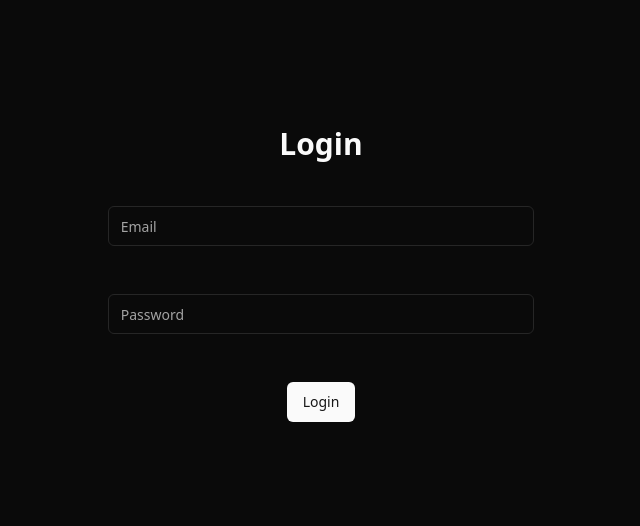
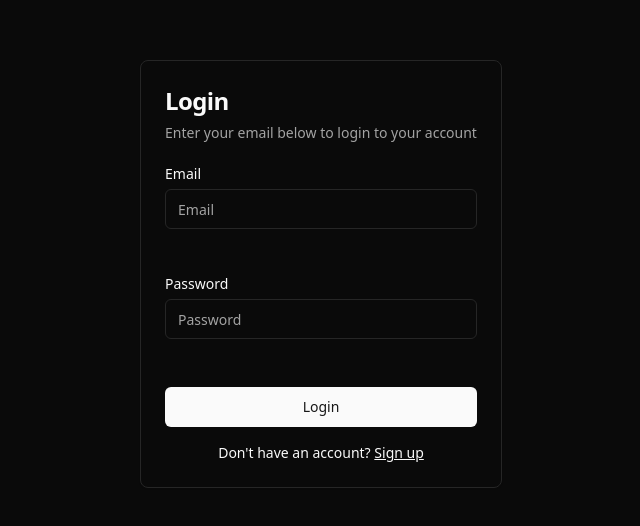
Before and after one commit to Jenin-Immanuel/bus-booking-app, a React (Vite) app in the folder bus-app-frontend/: page /login in a window 1280 px wide. Shown: the part 126-652 px from the top of the page, without its empty margins (319-959 px from the left). Built offline with nearby package versions, Linux system fonts and the light colour scheme; no server answers.

Commit message:
Add SignUp and Login page with proper UI

```diff
--- a/bus-app-frontend/src/main.tsx
+++ b/bus-app-frontend/src/main.tsx
@@ -12,10 +12,13 @@ import { Toaster } from "./components/ui/toaster.tsx";
 const router = createBrowserRouter([
   { path: "/", element: <Landing /> },
   { path: "/login", element: <Login /> },
+  { path: "/signup", element: <SignUp /> },
+
   { path: "/p/*", element: <ProtectedRoute /> },
 ]);
 
 import "./index.css";
+import SignUp from "./pages/SignUp.tsx";
 
 ReactDOM.createRoot(document.getElementById("root")!).render(
   <React.StrictMode>
--- a/bus-app-frontend/src/pages/Login.tsx
+++ b/bus-app-frontend/src/pages/Login.tsx
@@ -8,6 +8,17 @@ import { API_URL } from "@/utils/constants";
 import { zodResolver } from "@hookform/resolvers/zod";
 import { useForm } from "react-hook-form";
 import { z } from "zod";
+
+import {
+  Card,
+  CardContent,
+  CardDescription,
+  CardHeader,
+  CardTitle,
+} from "@/components/ui/card";
+import { Label } from "@/components/ui/label";
+
+import { Link } from "react-router-dom";
 
 // ShadCN components
 import { Button } from "@/components/ui/button";
@@ -59,12 +70,19 @@ export default function Login() {
   }
 
   return (
-    <main className="h-screen flex justify-center items-center flex-col gap-2">
-      <h1 className="text-center text-3xl mb-9 font-bold">Login</h1>
+    <main className="h-screen flex justify-center items-center flex-col ">
+      <Card className="mx-auto max-w-sm">
+        <CardHeader>
+          <CardTitle className="text-2xl">Login</CardTitle>
+          <CardDescription>
+            Enter your email below to login to your account
+          </CardDescription>
+        </CardHeader>
+        <CardContent>
           <Form {...form}>
             <form
               onSubmit={form.handleSubmit(handleLogin)}
-          className="space-y-8 w-1/3 flex flex-col gap-4"
+              className="space-y-8  flex flex-col gap-4"
             >
               <FormField
                 control={form.control}
@@ -72,12 +90,15 @@ export default function Login() {
                 render={({ field }) => (
                   <FormItem>
                     <FormControl>
+                      <div className="grid gap-2">
+                        <Label htmlFor="email">Email</Label>
                         <Input
                           placeholder="Email"
                           type="email"
                           {...field}
                           className="w-full"
                         />
+                      </div>
                     </FormControl>
                   </FormItem>
                 )}
@@ -88,16 +109,34 @@ export default function Login() {
                 render={({ field }) => (
                   <FormItem>
                     <FormControl>
-                  <Input placeholder="Password" type="password" {...field} />
+                      <div className="grid gap-2">
+                        <Label htmlFor="password">Password</Label>
+                        <Input
+                          placeholder="Password"
+                          type="password"
+                          {...field}
+                          required
+                        />
+                      </div>
                     </FormControl>
                   </FormItem>
                 )}
               />
-          <div className="flex w-full justify-center items-center">
-            <Button type="submit">Login</Button>
+              <div className="grid gap-4">
+                <Button type="submit" className="w-full">
+                  Login
+                </Button>
               </div>
             </form>
           </Form>
+          <div className="mt-4 text-center text-sm">
+            Don&apos;t have an account?{" "}
+            <Link to="/signup" className="underline">
+              Sign up
+            </Link>
+          </div>
+        </CardContent>
+      </Card>
     </main>
   );
 }
--- /dev/null
+++ b/bus-app-frontend/src/pages/SignUp.tsx
@@ -0,0 +1,181 @@
+import { Link, useNavigate } from "react-router-dom";
+import { Button } from "@/components/ui/button";
+import {
+  Card,
+  CardContent,
+  CardDescription,
+  CardHeader,
+  CardTitle,
+} from "@/components/ui/card";
+import { Input } from "@/components/ui/input";
+import { Label } from "@/components/ui/label";
+
+import {
+  Form,
+  FormControl,
+  FormField,
+  FormItem,
+  FormMessage,
+} from "@/components/ui/form";
+
+import { zodResolver } from "@hookform/resolvers/zod";
+import { useForm } from "react-hook-form";
+import { z } from "zod";
+
+import { useToast } from "@/components/ui/use-toast";
+import axios from "axios";
+import { API_URL } from "@/utils/constants";
+
+const formSchema = z.object({
+  name: z.string().min(2, {
+    message: "Username must be at least 2 characters.",
+  }),
+  email: z.string().email({
+    message: "Please enter a valid email address.",
+  }),
+  password: z.string(),
+  confirmPassword: z.string(),
+});
+
+export default function SignUp() {
+  const { toast } = useToast();
+  const navigate = useNavigate();
+  const form = useForm<z.infer<typeof formSchema>>({
+    resolver: zodResolver(formSchema),
+    defaultValues: {
+      name: "",
+      email: "",
+      password: "",
+      confirmPassword: "",
+    },
+  });
+
+  async function onSubmit(values: z.infer<typeof formSchema>) {
+    if (values.password !== values.confirmPassword) {
+      toast({
+        title: "Error",
+        description: "Passwords do not match",
+        variant: "destructive",
+      });
+      return;
+    }
+    const res = await axios.post(API_URL + "/user", values, {
+      withCredentials: true,
+    });
+    const data = res.data;
+    if (data === "error") {
+      toast({
+        title: "Error",
+        description: data.message,
+        variant: "destructive",
+      });
+      return;
+    }
+    toast({
+      title: "Account created",
+      description: "You have successfully signed up, redirecting to login",
+    });
+    navigate("/login");
+  }
+  return (
+    <div className="h-screen w-screen grid place-items-center">
+      <Card className="mx-auto max-w-md md:min-w-[400px]">
+        <CardHeader>
+          <CardTitle className="text-xl">Sign Up</CardTitle>
+          <CardDescription>
+            Enter your information to create an account
+          </CardDescription>
+        </CardHeader>
+        <CardContent>
+          <Form {...form}>
+            <form onSubmit={form.handleSubmit(onSubmit)} className="space-y-8">
+              <div className="grid gap-4">
+                <FormField
+                  control={form.control}
+                  name="name"
+                  render={({ field }) => (
+                    <FormItem>
+                      <FormControl>
+                        <div className="grid gap-2">
+                          <Label htmlFor="first-name">Name</Label>
+                          <Input
+                            id="first-name"
+                            placeholder="Enter your name"
+                            required
+                            {...field}
+                          />
+                        </div>
+                      </FormControl>
+                      <FormMessage />
+                    </FormItem>
+                  )}
+                />
+                <FormField
+                  control={form.control}
+                  name="email"
+                  render={({ field }) => (
+                    <FormItem>
+                      <FormControl>
+                        <div className="grid gap-2">
+                          <Label htmlFor="email">Email</Label>
+                          <Input
+                            id="email"
+                            type="email"
+                            placeholder="Enter your email"
+                            required
+                            {...field}
+                          />
+                        </div>
+                      </FormControl>
+                      <FormMessage />
+                    </FormItem>
+                  )}
+                />
+                <FormField
+                  control={form.control}
+                  name="password"
+                  render={({ field }) => (
+                    <FormItem>
+                      <FormControl>
+                        <div className="grid gap-2">
+                          <Label htmlFor="password">Password</Label>
+                          <Input id="password" type="password" {...field} />
+                        </div>
+                      </FormControl>
+                    </FormItem>
+                  )}
+                />
+                <FormField
+                  control={form.control}
+                  name="confirmPassword"
+                  render={({ field }) => (
+                    <FormItem>
+                      <FormControl>
+                        <div className="grid gap-2">
+                          <Label htmlFor="confirmPassword">
+                            Confirm Password
+                          </Label>
+                          <Input id="password" type="password" {...field} />
+                        </div>
+                      </FormControl>
+                    </FormItem>
+                  )}
+                />
+
+                <Button type="submit" className="w-full">
+                  Create an account
+                </Button>
+              </div>
+              <div className="mt-4 text-center text-sm">
+                Already have an account?{" "}
+                <Link to="/login" className="underline">
+                  Login
+                </Link>
+              </div>
+            </form>
+          </Form>
+        </CardContent>
+      </Card>
+    </div>
+  );
+}
```
Lines whose indentation alone changed are shown as unchanged.
